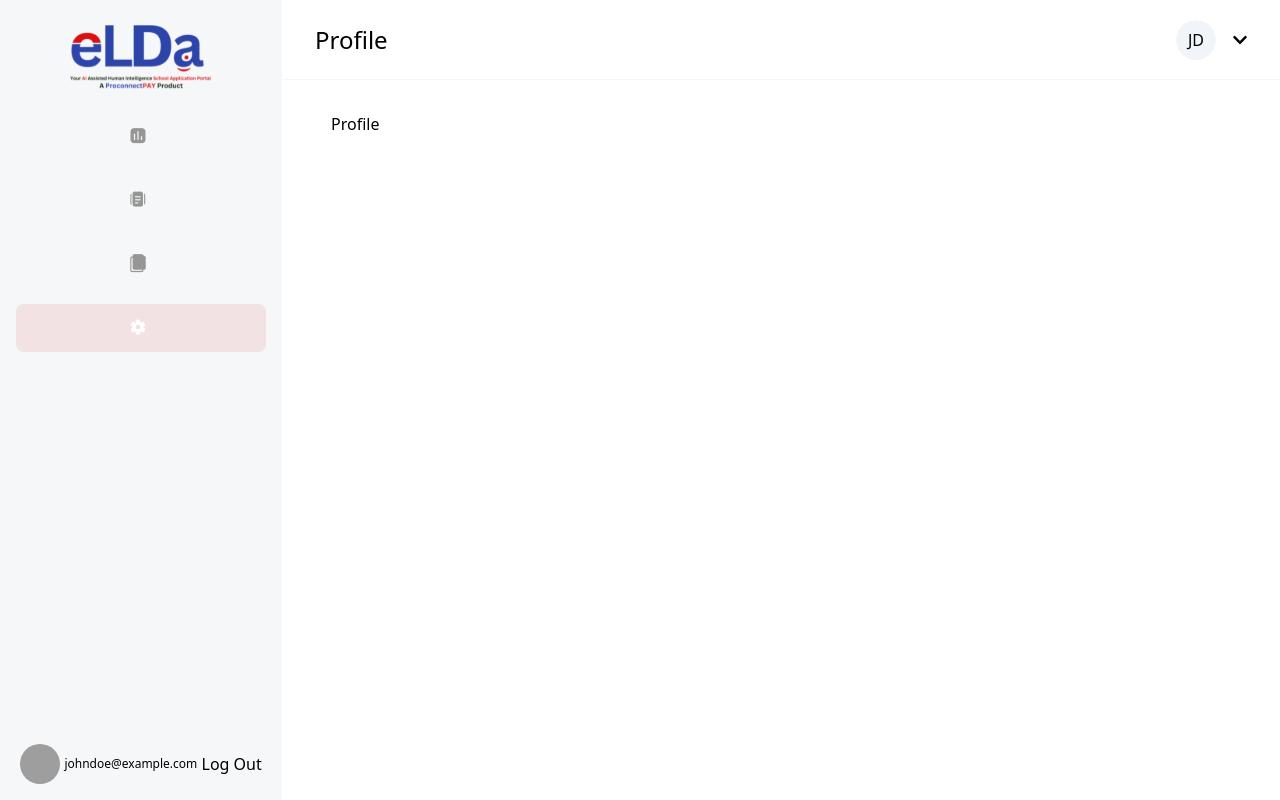
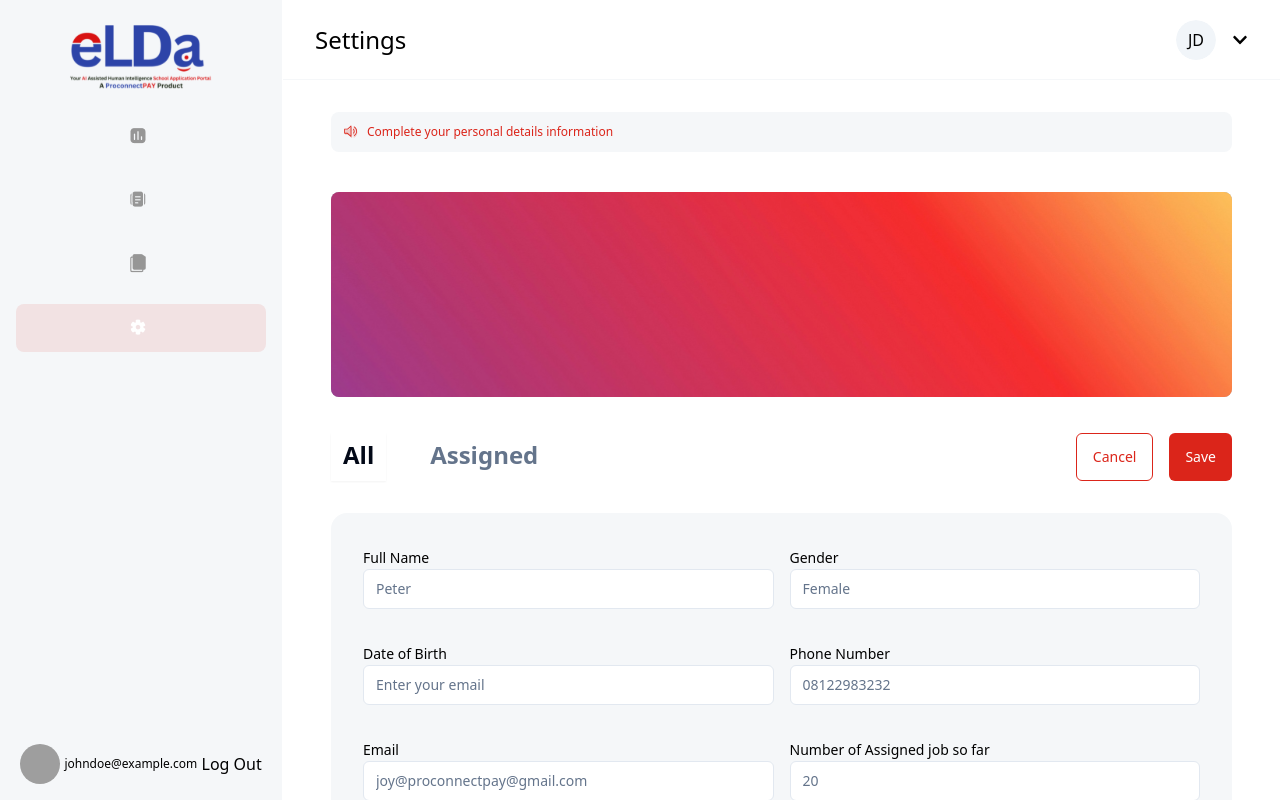
Before and after one commit to ProconnectPay-Org/elda-ai-frontend, a React (Vite) app: page /profile in a window 1280 px wide. Built offline with nearby package versions, Linux system fonts and the light colour scheme; sample sign-in values are in the browser's storage; grey boxes are pictures that could not be loaded.

Commit message:
add profile page with tabs

```diff
--- a/src/components/CustomInput.tsx
+++ b/src/components/CustomInput.tsx
@@ -11,15 +11,16 @@ interface CustomInput {
   name: FieldPath<z.infer<typeof formSchema>>;
   label: string;
   placeholder: string;
+  className?: string;
 }
 
-const CustomInput = ({ control, name, label, placeholder }: CustomInput) => {
+const CustomInput = ({ control, name, label, placeholder, className }: CustomInput) => {
   return (
     <FormField
       control={control}
       name={name}
       render={({ field }) => (
-        <div className="form-item">
+        <div className={className}>
           <FormLabel className="form-label">{label}</FormLabel>
           <div className="flex w-full flex-col">
             <FormControl>
--- /dev/null
+++ b/src/components/ProfileTabs.tsx
@@ -0,0 +1,181 @@
+import { Tabs, TabsContent, TabsList, TabsTrigger } from "@/components/ui/tabs";
+import { Button } from "./ui/button";
+import CustomInput from "./CustomInput";
+import { Form } from "./ui/form";
+import { useForm } from "react-hook-form";
+import { zodResolver } from "@hookform/resolvers/zod";
+import { z, ZodSchema } from "zod";
+import { useState } from "react";
+import TwoFactorDialog from "./TwoFactorDialog";
+
+const ProfileTabs = () => {
+  const [isLoading, setIsLoading] = useState(false);
+  const [isDialogOpen, setIsDialogOpen] = useState(false);
+
+  const formSchema = (): ZodSchema => {
+    return z.object({
+      email: z.string().email(),
+      gender: z.string().min(2),
+    });
+  };
+
+  const schema = formSchema();
+
+  const form = useForm<z.infer<typeof schema>>({
+    resolver: zodResolver(schema),
+    defaultValues: {
+      email: "",
+      password: "",
+      gender: "",
+    },
+  });
+
+  const onSubmit = async (data: z.infer<typeof schema>) => {
+    setIsLoading(true);
+
+    try {
+      console.log(data);
+      return data;
+    } catch (error) {
+      console.log(error);
+    } finally {
+      setIsLoading(false);
+    }
+  };
+
+  return (
+    <Tabs defaultValue="all" className="w-full flex flex-col gap-7">
+      <TabsList className="w-full bg-transparent justify-between items-center p-0">
+        <div className="space-x-8">
+          <TabsTrigger
+            value="all"
+            className="data-[state=active]:border-b-4 rounded-none shadow-none font-semibold text-2xl border-0 border-transparent"
+          >
+            All
+          </TabsTrigger>
+          <TabsTrigger
+            value="assigned"
+            className="data-[state=active]:border-b-4 rounded-none shadow-none font-semibold text-2xl border-0 border-transparent"
+          >
+            Assigned
+          </TabsTrigger>
+        </div>
+        <div className="space-x-4">
+          <Button className="h-12 border-red text-red" variant="outline">
+            Cancel
+          </Button>
+          <Button className="h-12 text-white bg-red">Save</Button>
+        </div>
+      </TabsList>
+      <div>
+        <TabsContent value="all" className="w-full bg-gray p-8 rounded-2xl">
+          <Form {...form}>
+            <form onSubmit={form.handleSubmit(onSubmit)} className="space-y-8">
+              <div className="flex gap-4 w-full justify-between">
+                <CustomInput
+                  control={form.control}
+                  name="fullName"
+                  label="Full Name"
+                  placeholder="Peter"
+                  className="w-full"
+                />
+                <CustomInput
+                  control={form.control}
+                  name="gender"
+                  label="Gender"
+                  placeholder="Female"
+                  className="w-full"
+                />
+              </div>
+
+              <div className="flex gap-4 w-full justify-between">
+                <CustomInput
+                  control={form.control}
+                  name="dob"
+                  label="Date of Birth"
+                  placeholder="Enter your email"
+                  className="w-full"
+                />
+
+                <CustomInput
+                  control={form.control}
+                  name="phoneNumber"
+                  label="Phone Number"
+                  placeholder="08122983232"
+                  className="w-full"
+                />
+              </div>
+              <div className="flex gap-4 w-full justify-between">
+                <CustomInput
+                  control={form.control}
+                  name="email"
+                  label="Email"
+                  placeholder="joy@proconnectpay@gmail.com"
+                  className="w-full"
+                />
+
+                <CustomInput
+                  control={form.control}
+                  name="jobs"
+                  label="Number of Assigned job so far"
+                  placeholder="20"
+                  className="w-full"
+                />
+              </div>
+            </form>
+          </Form>
+        </TabsContent>
+        <TabsContent value="assigned" className="space-y-10">
+          <div className="w-full bg-gray p-8 rounded-2xl">
+            <Form {...form}>
+              <form
+                onSubmit={form.handleSubmit(onSubmit)}
+                className="space-y-8"
+              >
+                <div className="flex gap-4 w-full justify-between">
+                  <CustomInput
+                    control={form.control}
+                    name="fullName"
+                    label="Current Password"
+                    placeholder=""
+                    className="w-1/2"
+                  />
+                </div>
+
+                <div className="flex gap-4 w-full justify-between">
+                  <CustomInput
+                    control={form.control}
+                    name="dob"
+                    label="New Password"
+                    placeholder=""
+                    className="w-full"
+                  />
+
+                  <CustomInput
+                    control={form.control}
+                    name="phoneNumber"
+                    label="Confirm Password"
+                    placeholder=""
+                    className="w-full"
+                  />
+                </div>
+              </form>
+            </Form>
+          </div>
+          <Button className="bg-red h-11" onClick={() => setIsDialogOpen(true)}>
+            Step Two-factor Authentication
+          </Button>
+
+          {isDialogOpen && (
+            <TwoFactorDialog
+              open={isDialogOpen}
+              onOpenChange={setIsDialogOpen}
+            />
+          )}
+        </TabsContent>
+      </div>
+    </Tabs>
+  );
+};
+
+export default ProfileTabs;
--- a/src/lib/utils.ts
+++ b/src/lib/utils.ts
@@ -12,6 +12,11 @@ export const authFormSchema = (type: string) =>
     firstName: type === "sign-in" ? z.string().optional() : z.string().min(3),
     email: z.string().email(),
     password: z.string().min(8),
+    fullName: z.string(),
+    gender: z.string(),
+    dob: z.string(),
+    phoneNumber: z.string(),
+    jobs: z.string(),
   });
 
 export const step1Schema = z.object({
--- a/src/pages/(root)/Staff/Profile.tsx
+++ b/src/pages/(root)/Staff/Profile.tsx
@@ -1,7 +1,29 @@
 import RootLayout from "@/layouts/RootLayout";
+import BgGradient from "@/assets/profile-gradient.svg";
+import Speaker from "@/assets/speaker.svg";
+import ProfileTabs from "@/components/ProfileTabs";
 
 const Profile = () => {
-  return <RootLayout title="Profile">Profile</RootLayout>;
+  return (
+    <RootLayout title="Settings">
+      <div className="space-y-10">
+        <div className="bg-[#F5F7F9] h-10 flex items-center p-3 gap-2 rounded-lg">
+          <img src={Speaker} alt="speaker" />
+          <p className="text-xs text-red">
+            Complete your personal details information
+          </p>
+        </div>
+
+        <div className="w-full bg-gray-text overflow-hidden rounded-lg">
+          <img src={BgGradient} alt="gradient" className="w-full" />
+        </div>
+
+        <div>
+          <ProfileTabs />
+        </div>
+      </div>
+    </RootLayout>
+  );
 };
 
 export default Profile;
```
Also changed, not shown: src/assets/profile-gradient.svg (added), src/assets/speaker.svg (added).
